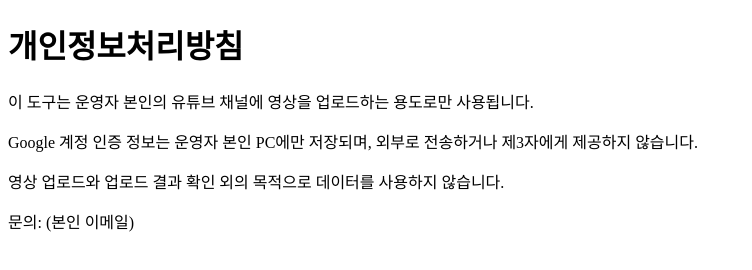
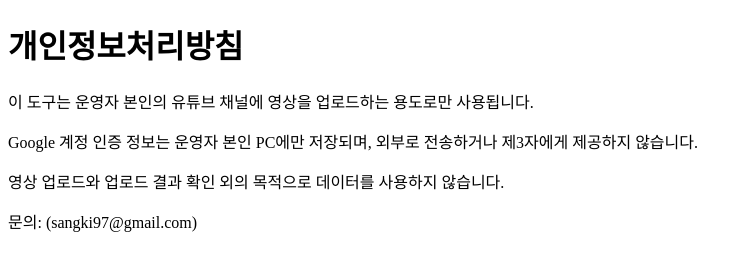
Before and after one commit to sangki97-wq/sangki97-wq.github.io, a plain HTML site: page privacy.html in a window 1280 px wide. Shown: the whole page, without its empty margins (0-752 px from the left). Drawn offline with Linux system fonts and the light colour scheme.

Commit message:
Update privacy.html

```diff
--- a/privacy.html
+++ b/privacy.html
@@ -4,5 +4,5 @@
 <p>이 도구는 운영자 본인의 유튜브 채널에 영상을 업로드하는 용도로만 사용됩니다.</p>
 <p>Google 계정 인증 정보는 운영자 본인 PC에만 저장되며, 외부로 전송하거나 제3자에게 제공하지 않습니다.</p>
 <p>영상 업로드와 업로드 결과 확인 외의 목적으로 데이터를 사용하지 않습니다.</p>
-<p>문의: (본인 이메일)</p>
+<p>문의: (sangki97@gmail.com)</p>
 </html>
```
